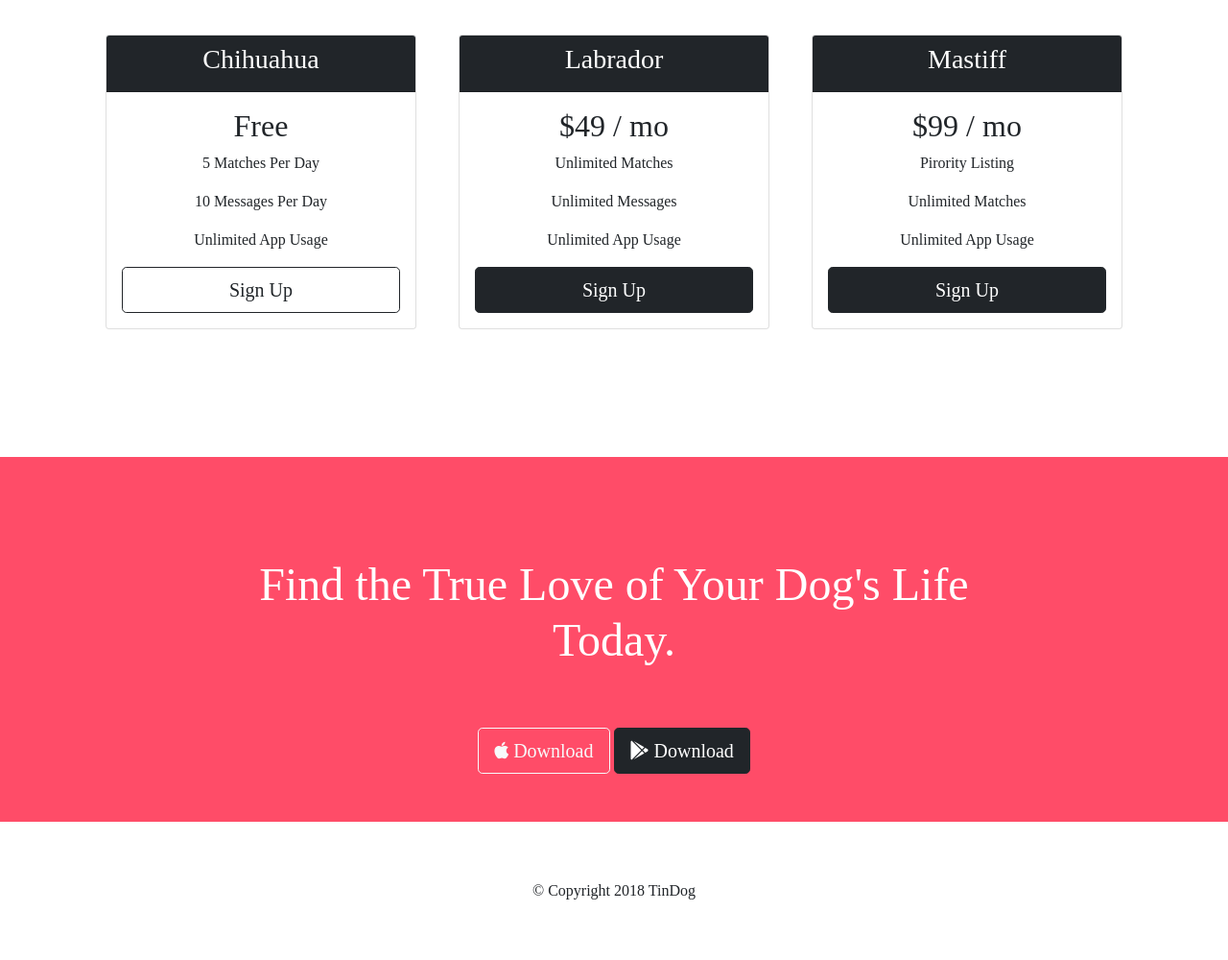
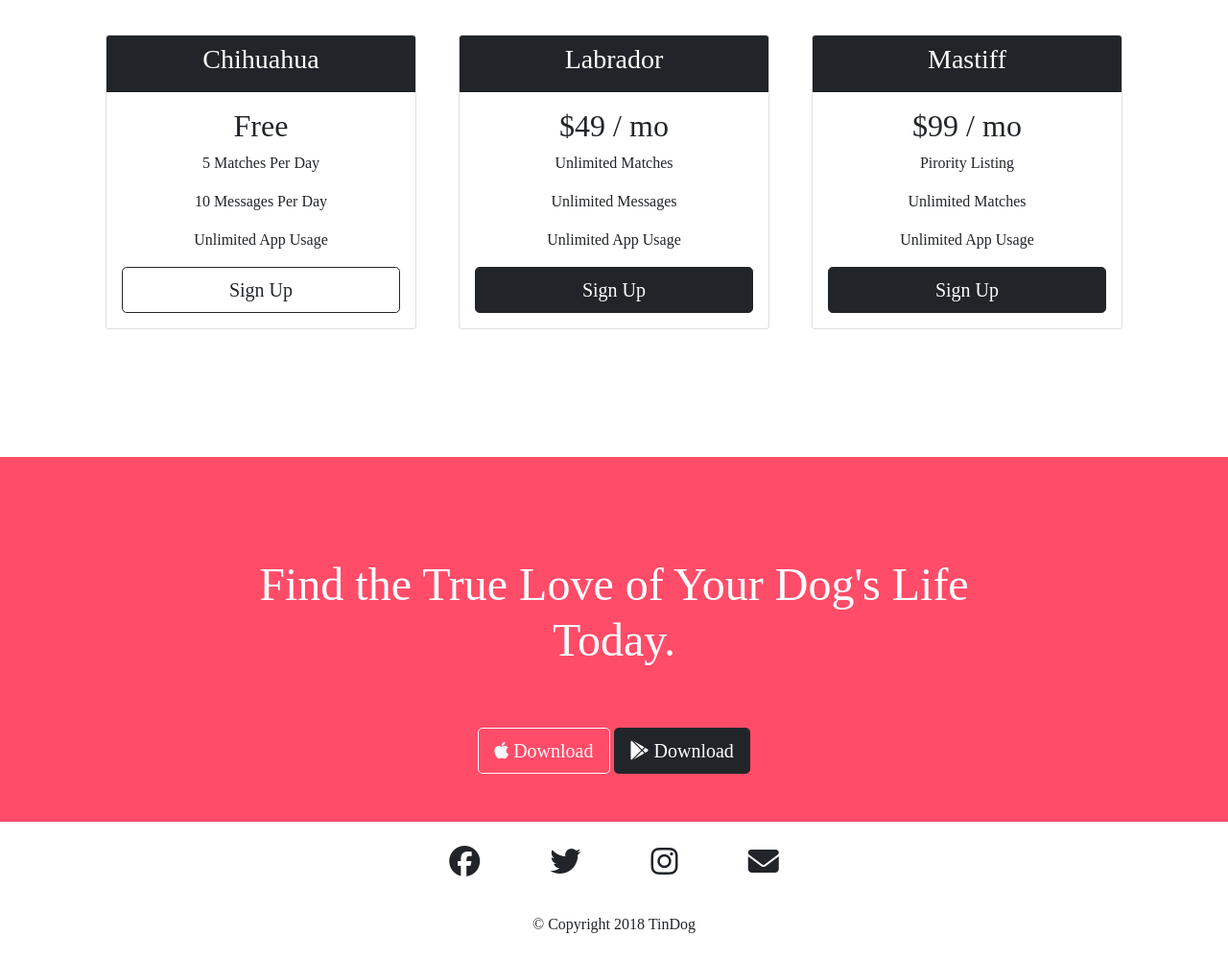
Before and after one commit to sonu-paswan/u-tindog, a plain HTML site: page index.html in a window 1280 px wide. Shown: the part 2127-3127 px from the top of the page at 96% size. Before the commit the page ends 3092 px from the top, so only its background shows below. Drawn offline with nearby package versions, Linux system fonts and the light colour scheme.

Commit message:
my final html code

```diff
--- a/index.html
+++ b/index.html
@@ -223,6 +223,10 @@
 
   <footer id="footer">
 
+    <i  class="fab fa-facebook fa-2x" alt="facebook"></i>
+    <i  class="fab fa-twitter fa-2x" alt="twitter"></i>
+    <i  class="fab fa-instagram fa-2x" alt="instagram"></i>
+    <i  class="fas fa-envelope fa-2x" alt="gmail"></i>
     <p>© Copyright 2018 TinDog</p>
 
   </footer>
```
